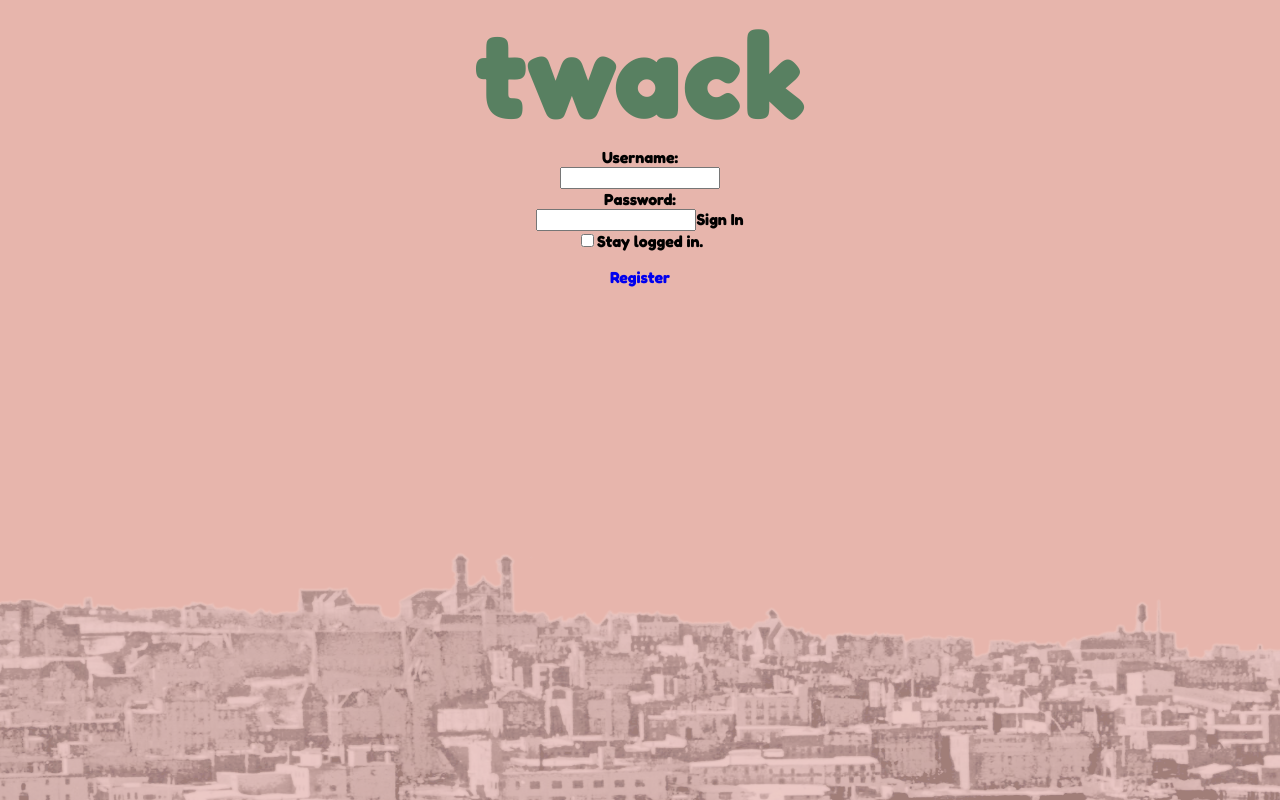
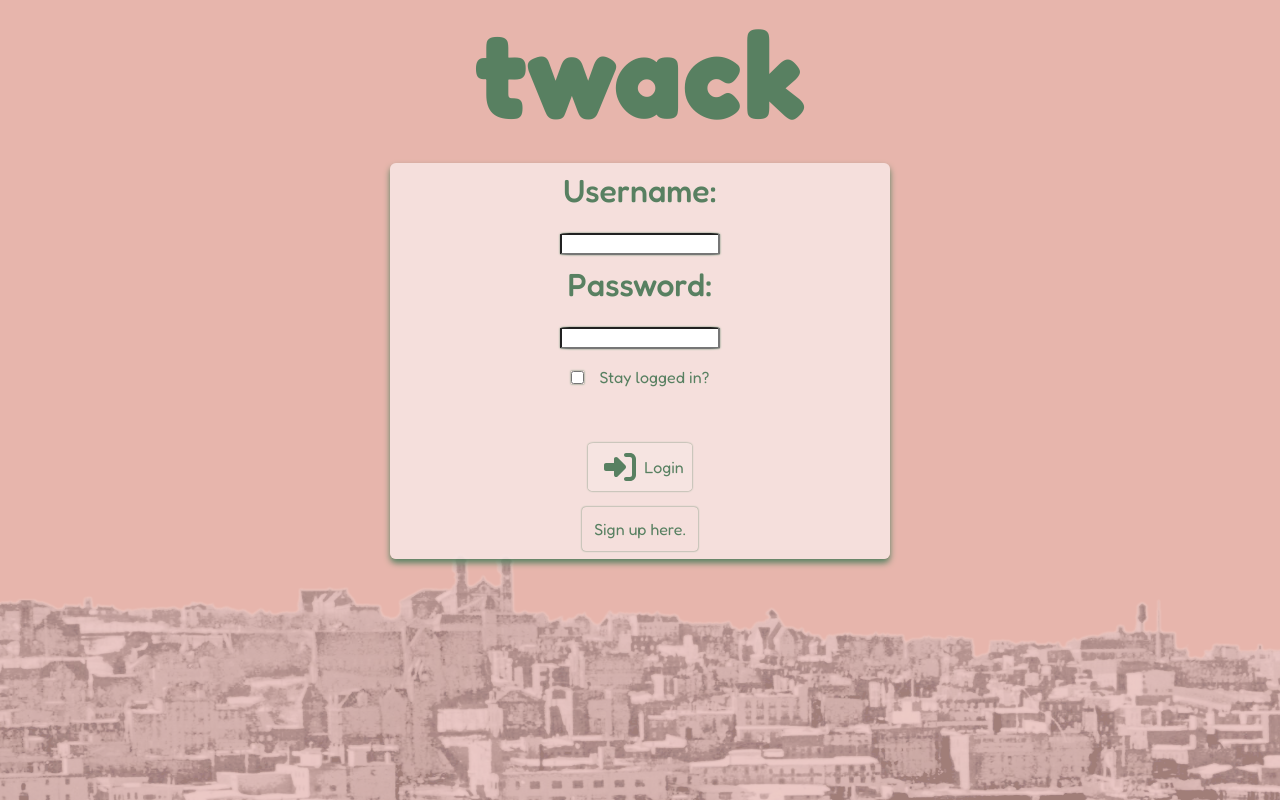
Before and after one commit to ellis0n/twack, a React (Create React App) app: page /login in a window 1280 px wide. Built offline with nearby package versions, Linux system fonts and the light colour scheme; no server answers.

Commit message:
login form

```diff
--- a/src/components/Button.jsx
+++ b/src/components/Button.jsx
@@ -14,6 +14,7 @@ const ButtonWrapper = styled.button`
 `;
 
 const Button = (props) => {
+	console.log(props);
 	const onClick = async (e) => {
 		e.preventDefault();
 
@@ -22,7 +23,12 @@ const Button = (props) => {
 
 	return (
 		<ButtonWrapper type="button" onClick={onClick}>
-			{props.label ? (
+			{props.label && props.icon ? (
+				<>
+					<FontAwesomeIcon icon={props.icon} size={props.size} />
+					<span>{props.label}</span>
+				</>
+			) : props.label ? (
 				props.label
 			) : (
 				<FontAwesomeIcon icon={props.icon} size={props.size} />
--- /dev/null
+++ b/src/components/LoginForm.jsx
@@ -0,0 +1,281 @@
+import { React, useEffect, useState } from "react";
+import useAuth from "../hooks/useAuth";
+import { Link, useNavigate, useLocation } from "react-router-dom";
+import useInput from "../hooks/useInput";
+import useToggle from "../hooks/useToggle";
+import axios from "../api/axios";
+import styled from "styled-components";
+import { API_AUTH } from "../helper/endpoints";
+import Button from "./Button";
+import { faRightToBracket } from "@fortawesome/free-solid-svg-icons";
+
+const FormWrapper = styled.div`
+	display: flex;
+	flex-direction: column;
+	align-items: center;
+	justify-content: center;
+	font-size: 2rem;
+	background: #f7e5e2e4;
+	border-radius: 6px;
+	width: 65vw;
+	max-width: 500px;
+	min-width: 300px;
+	box-shadow: 0px 4px 6px 0px #588061;
+	font-weight: 400;
+	margin-top: 1rem;
+
+	form {
+		display: flex;
+		flex-direction: column;
+		align-items: center;
+		justify-content: center;
+		width: 100%;
+
+		label {
+			display: flex;
+			flex-direction: column;
+			align-items: center;
+			justify-content: center;
+			width: 100%;
+			margin: 0.5rem;
+			color: #588061;
+		}
+	}
+
+	input {
+		text-align: center;
+		box-shadow: 0px 0px 2px 0px #588061;
+		border-radius: 6%;
+	}
+
+	button {
+		margin: 0.5rem;
+		cursor: pointer;
+		font-weight: 400;
+		font-size: 1rem;
+		color: #588061;
+		display: flex;
+		flex-direction: row;
+		align-items: center;
+		justify-content: center;
+		box-shadow: 0px 0px 2px 0px #588061;
+		border-radius: 6%;
+		padding: 0.5rem;
+		background: #f7e5e2e4;
+
+		svg {
+			margin: 0 0.5rem;
+		}
+
+		&:hover {
+			opacity: 0.8;
+			transition: all 0.2s ease-in-out;
+		}
+	}
+`;
+
+const InputLabel = styled.div`
+	display: flex;
+	flex-direction: row;
+	align-items: center;
+	justify-content: center;
+	color: #588061;
+	font-weight: 500;
+
+	p {
+		margin: 0.5rem;
+	}
+`;
+
+const PersistButton = styled.div`
+	display: flex;
+	flex-direction: row;
+	align-items: center;
+	justify-content: center;
+	margin: 0.5rem;
+	color: #588061;
+
+	input {
+		margin: 0.5rem;
+
+		&:hover {
+			cursor: pointer;
+		}
+	}
+
+	label {
+		margin: 0.5rem;
+		font-size: 1rem;
+	}
+
+	&:hover {
+		background-color: #588061;
+		color: #f7e5e2e4;
+	}
+
+	span {
+		margin: 0.5rem;
+		color: #588061;
+	}
+`;
+
+const RegisterButton = styled.div`
+	display: flex;
+	flex-direction: row;
+	align-items: center;
+	justify-content: center;
+	color: #588061;
+	font-size: 1rem;
+	margin: 0.5rem;
+	padding: 0.25rem;
+	border-radius: 4px;
+	box-shadow: 0px 0px 2px 0px #588061;
+
+	&:hover {
+		background-color: #588061;
+		color: #f7e5e2e4;
+		transition: all 0.2s ease-in-out;
+	}
+
+	p {
+		color: #588061;
+		padding: 0.5rem;
+		margin: 0;
+
+		&:hover {
+			cursor: pointer;
+			color: #f7e5e2e4;
+			font-weight: 400;
+		}
+	}
+`;
+
+const ErrorBox = styled.div`
+	display: flex;
+	flex-direction: row;
+	align-items: center;
+	justify-content: center;
+	font-size: 1rem;
+	margin: 0.5rem;
+	padding: 0.25rem;
+	border-radius: 4px;
+	box-shadow: 0px 0px 2px 0px #588061;
+	color: #588061;
+`;
+
+const Placeholder = styled.div`
+	height: 1rem;
+	width: 100%;
+	margin: 0.5rem;
+`;
+
+const LoginForm = () => {
+	const { setAuth } = useAuth();
+	const auth = useAuth();
+
+	const navigate = useNavigate();
+	const location = useLocation();
+	const from = location.state?.from?.pathname || "/";
+
+	const [user, resetUser, userAttribute] = useInput("user", "");
+	const [pwd, setPwd] = useState("");
+	const [errMsg, setErrMsg] = useState("");
+	const [check, toggleCheck] = useToggle("persist", false);
+
+	useEffect(() => {
+		if (auth.user) {
+			navigate("/home");
+		}
+	}, [auth]);
+
+	useEffect(() => {
+		setErrMsg("");
+	}, [user, pwd]);
+
+	const handleClick = async () => {
+		try {
+			const response = await axios.post(
+				API_AUTH,
+				JSON.stringify({ user, pwd }),
+				{
+					headers: { "Content-Type": "application/json" },
+					withCredentials: true,
+				}
+			);
+			const accessToken = response?.data?.accessToken;
+			console.log(response);
+			setAuth({ user, accessToken });
+			resetUser();
+			setPwd("");
+			navigate(from, { replace: true });
+		} catch (err) {
+			if (!err?.response) {
+				setErrMsg("No Server Response");
+			} else if (err.response?.status === 400) {
+				setErrMsg("Missing Username or Password");
+			} else if (err.response?.status === 401) {
+				setErrMsg("Username or password incorrect.");
+			} else {
+				setErrMsg("Login Failed");
+			}
+		}
+	};
+
+	return (
+		<FormWrapper>
+			<label htmlFor="username">
+				<InputLabel>
+					<p>Username:</p>
+				</InputLabel>
+				<input
+					type="text"
+					id="username"
+					autoComplete="off"
+					{...userAttribute}
+					className="text-input"
+					required
+				/>
+			</label>
+
+			<label htmlFor="password">
+				<InputLabel>
+					<p>Password:</p>
+				</InputLabel>
+				<input
+					type="password"
+					value={pwd}
+					onChange={(e) => setPwd(e.target.value)}
+					className="text-input"
+					required
+				/>
+			</label>
+
+			<PersistButton>
+				<input
+					type="checkbox"
+					id="persist"
+					onChange={toggleCheck}
+					checked={check}
+				/>
+				<label htmlFor="persist">Stay logged in?</label>
+			</PersistButton>
+
+			{errMsg ? <ErrorBox>{errMsg}</ErrorBox> : <Placeholder />}
+
+			<Button
+				handleClick={handleClick}
+				icon={faRightToBracket}
+				size={"2x"}
+				label="Login"
+			/>
+			<Link to="/register" style={{ textDecoration: "none" }}>
+				{" "}
+				<RegisterButton>
+					<p>Sign up here.</p>
+				</RegisterButton>
+			</Link>
+		</FormWrapper>
+	);
+};
+
+export default LoginForm;
--- /dev/null
+++ b/src/helper/endpoints.js
@@ -0,0 +1,3 @@
+export const API_REGISTER = "/register";
+export const API_LOGIN = "/login";
+export const API_AUTH = "/auth";
--- a/src/pages/Landing/Landing.jsx
+++ b/src/pages/Landing/Landing.jsx
@@ -1,19 +1,20 @@
-import React, { useEffect } from "react";
+import React, { useEffect, useState } from "react";
 import { Link } from "react-router-dom";
 import Footer from "../../components/Footer";
 import useAuth from "../../hooks/useAuth";
 import { useNavigate } from "react-router-dom";
 import styled from "styled-components";
+import LoginForm from "../../components/LoginForm";
+import Button from "../../components/Button";
+import { faBackward } from "@fortawesome/free-solid-svg-icons";
+import Register from "../Register/Register";
 
 const LandingWrapper = styled.div`
-	height: 20vh;
 	display: flex;
 	justify-content: center;
 	flex-direction: column;
 	align-items: center;
-	font-family: "Fredoka", cursive;
 	color: white;
-	padding-top: 10rem;
 	background: none;
 
 	h1 {
@@ -53,9 +54,31 @@ const OptionWrapper = styled.div`
 	}
 `;
 
+const BackButton = styled.div`
+	display: flex;
+	position: absolute;
+	flex-direction: column;
+	align-items: center;
+	justify-content: center;
+	width: 100%;
+	color: #588061;
+	font-family: "Fredoka";
+	font-size: 2rem;
+
+	button {
+		position: absolute;
+		top: 0;
+		left: 0;
+		margin: 1rem;
+	}
+`;
+
 const Landing = () => {
 	const { auth } = useAuth();
 	const navigate = useNavigate();
+
+	const [showLogin, setShowLogin] = useState(false);
+	const [showRegister, setShowRegister] = useState(false);
 
 	useEffect(() => {
 		if (auth.user) {
@@ -67,17 +90,29 @@ const Landing = () => {
 		<>
 			<LandingWrapper>
 				<h1>twack</h1>
-				<p>witty slogan</p>
-				<OptionWrapper>
-					<Link to="/login">
-						<button>Log In</button>
-					</Link>
-
-					<Link to="/register">
-						{" "}
-						<button> Register</button>
-					</Link>
-				</OptionWrapper>
+				{showLogin ? (
+					<>
+						<BackButton>
+							<Button
+								label={"TEST"}
+								icon={faBackward}
+								size={"md"}
+								handleClick={() => {
+									setShowRegister(false);
+									setShowLogin(false);
+								}}
+							></Button>
+						</BackButton>
+						<LoginForm />
+					</>
+				) : showRegister ? (
+					<Register />
+				) : (
+					<OptionWrapper>
+						<button onClick={() => setShowLogin(true)}>Log In</button>
+						<button onClick={() => setShowRegister(true)}>Register</button>
+					</OptionWrapper>
+				)}
 				<Footer />
 			</LandingWrapper>
 		</>
--- a/src/pages/Lists/ListDetail.jsx
+++ b/src/pages/Lists/ListDetail.jsx
@@ -119,6 +119,7 @@ const AdLine = styled.div`
 	p {
 		margin: 0;
 		padding: 0;
+		font-weight: 400;
 	}
 
 	&:hover {
--- a/src/pages/Login/Login.jsx
+++ b/src/pages/Login/Login.jsx
@@ -6,6 +6,9 @@ import useToggle from "../../hooks/useToggle";
 import axios from "../../api/axios";
 import Footer from "../../components/Footer";
 import styled from "styled-components";
+
+import LoginForm from "../../components/LoginForm";
+import { API_AUTH } from "../../helper/endpoints";
 
 const LOGIN_URL = "/auth";
 
@@ -60,7 +63,7 @@ const Login = () => {
 
 		try {
 			const response = await axios.post(
-				LOGIN_URL,
+				API_AUTH,
 				JSON.stringify({ user, pwd }),
 				{
 					headers: { "Content-Type": "application/json" },
@@ -95,52 +98,7 @@ const Login = () => {
 					</div>
 				) : null}
 
-				<div className="login-form">
-					<form>
-						<label htmlFor="username">
-							<div className="input-value">Username:</div>
-							<input
-								type="text"
-								id="username"
-								autoComplete="off"
-								{...userAttribute}
-								className="text-input"
-								required
-							/>
-						</label>
-
-						<label htmlFor="password">
-							<div className="input-value">Password:</div>
-							<input
-								type="password"
-								value={pwd}
-								onChange={(e) => setPwd(e.target.value)}
-								className="text-input"
-								required
-							/>
-						</label>
-
-						<button className="login-btn" onClick={handleClick}>
-							Sign In
-						</button>
-
-						<div className="persist-btn">
-							<input
-								type="checkbox"
-								id="persist"
-								onChange={toggleCheck}
-								checked={check}
-							/>
-							<label htmlFor="persist">Stay logged in.</label>
-						</div>
-						<Link to="/register" style={{ textDecoration: "none" }}>
-							{" "}
-							<div className="landing-btn reg">
-								<p> Register</p>
-							</div>
-						</Link>
-					</form>
-				</div>
+				<LoginForm />
 			</div>
 			<Footer />
 		</LoginWrapper>
```
